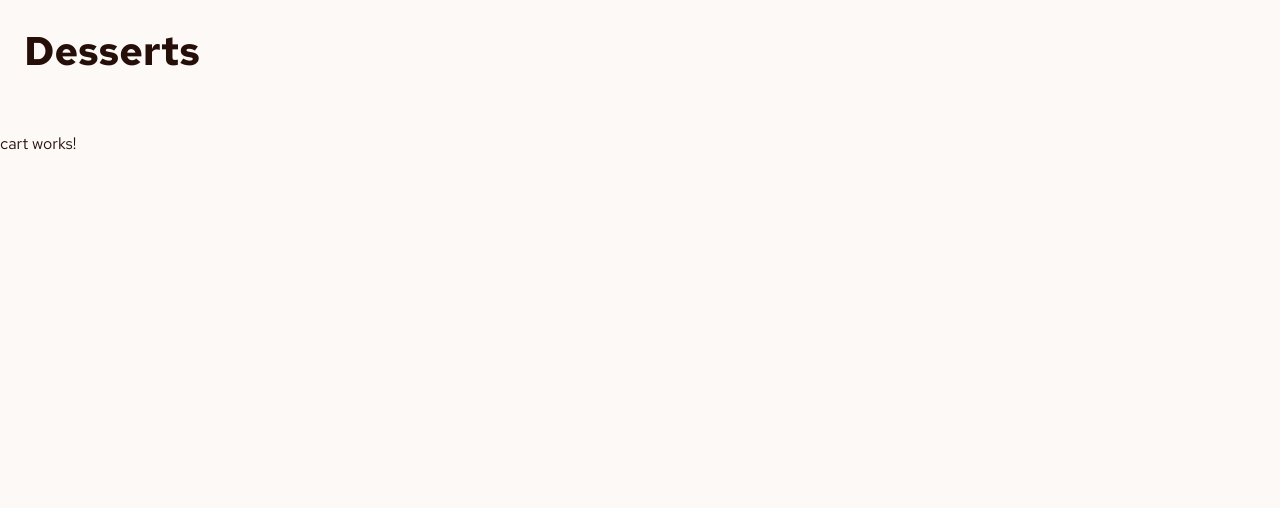
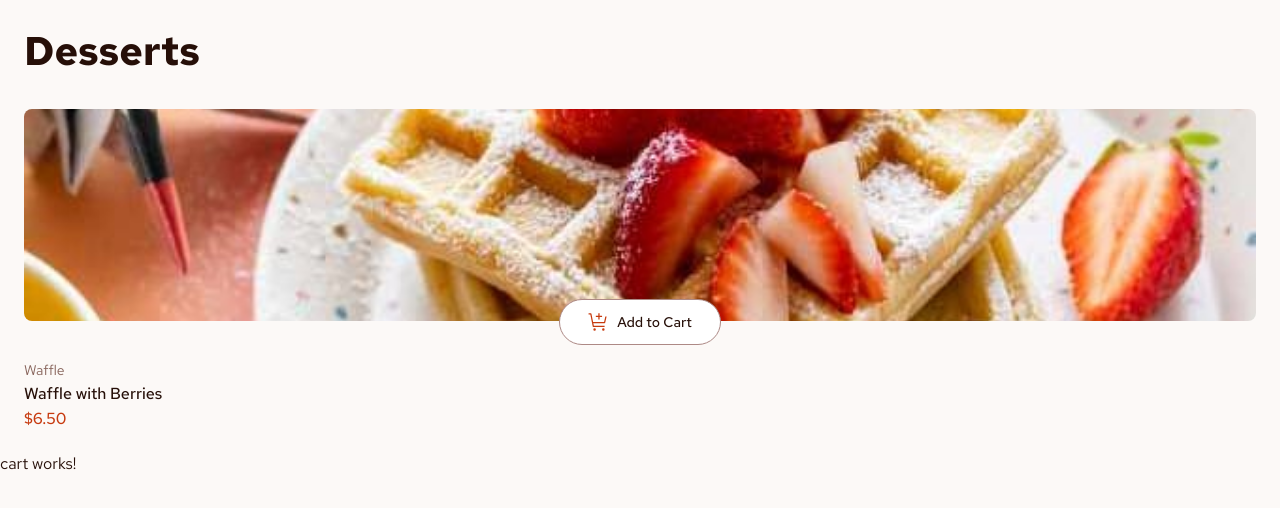
Before and after one commit to outHereSam/product-list-with-cart, an Angular app: page / in a window 1280 px wide. Shown: the top 508 px of the page. Built offline with nearby package versions, Linux system fonts and the light colour scheme.

Commit message:
Styles dessert card component

```diff
--- a/src/app/components/dessert-card/dessert-card.component.html
+++ b/src/app/components/dessert-card/dessert-card.component.html
@@ -1 +1,14 @@
-<p>dessert-card works!</p>
+<div class="dessert-card">
+  <div class="image">
+    <div class="photo"></div>
+    <button class="add-to-cart">
+      <img src="../../../assets/images/icon-add-to-cart.svg" alt="Cart Icon" />
+      Add to Cart
+    </button>
+  </div>
+  <div class="description">
+    <p class="category">Waffle</p>
+    <h3 class="name">Waffle with Berries</h3>
+    <p class="price">$6.50</p>
+  </div>
+</div>
--- a/src/app/components/dessert-card/dessert-card.component.sass
+++ b/src/app/components/dessert-card/dessert-card.component.sass
@@ -0,0 +1,47 @@
+@import '../../../styles'
+
+.dessert-card
+
+    .image
+        margin: 0 0 16px 0
+        display: flex
+        flex-direction: column
+        align-items: center
+
+        .photo
+            width: 100%
+            height: 212px
+            background-image: url('../../../assets/images/image-waffle-mobile.jpg')
+            background-size: cover
+            background-repeat: no-repeat
+            background-position: center
+            border-radius: 8px
+
+
+        .add-to-cart
+            font-size: 14px
+            font-weight: 500
+            display: flex
+            align-items: center
+            gap: 8px
+            padding: 12px 28px
+            border: solid 1px $rose-400
+            background-color: $white
+            border-radius: 999px
+            margin: -22px 0 0 0
+
+    .description
+        .category
+            font-size: 14px
+            color: $rose-500
+
+        .name
+            font-size: 16px
+            font-weight: 500
+            color: $rose-900
+            margin: 4px 0
+
+        .price
+            font-size: 16px
+            font-weight: 500
+            color: $red
--- a/src/app/components/dessert-list/dessert-list.component.html
+++ b/src/app/components/dessert-list/dessert-list.component.html
@@ -1,5 +1,7 @@
 <div class="desserts">
   <h1 class="title">Desserts</h1>
 
-  <div class="dessert-list"></div>
+  <div class="dessert-list">
+    <app-dessert-card />
+  </div>
 </div>
--- a/src/styles.sass
+++ b/src/styles.sass
@@ -19,7 +19,9 @@ $rose-900: hsl(14, 65%, 9%)
     padding: 0
     box-sizing: border-box
 
+body, button
+    font-family: 'Red Hat Text'
+    color: $rose-900
+
 body
-    font-family: 'Red Hat Text'
     background-color: $rose-50
-    color: $rose-900
```
Also changed, not shown: src/app/components/dessert-list/dessert-list.component.ts (+4 -5 lines).
